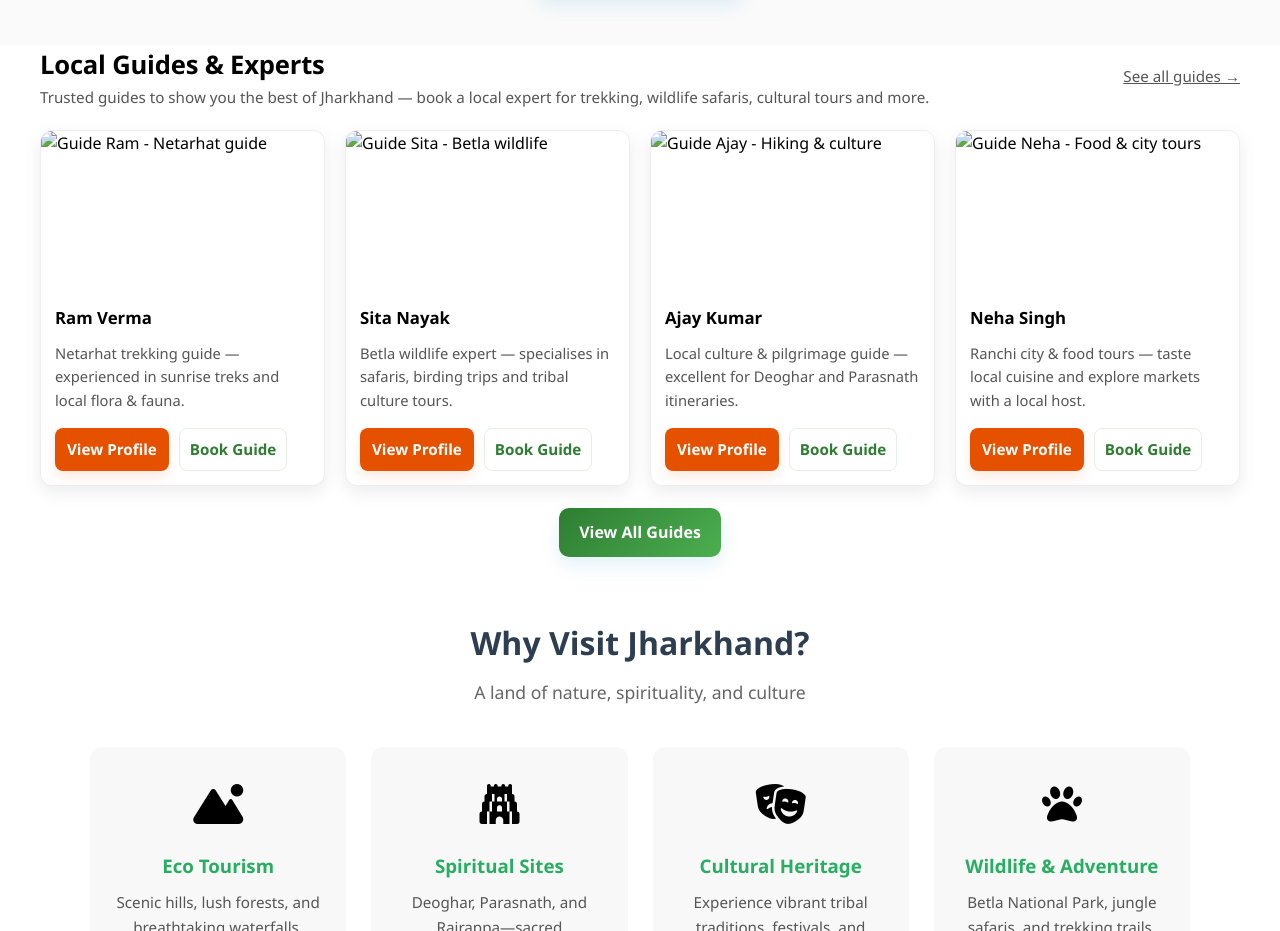
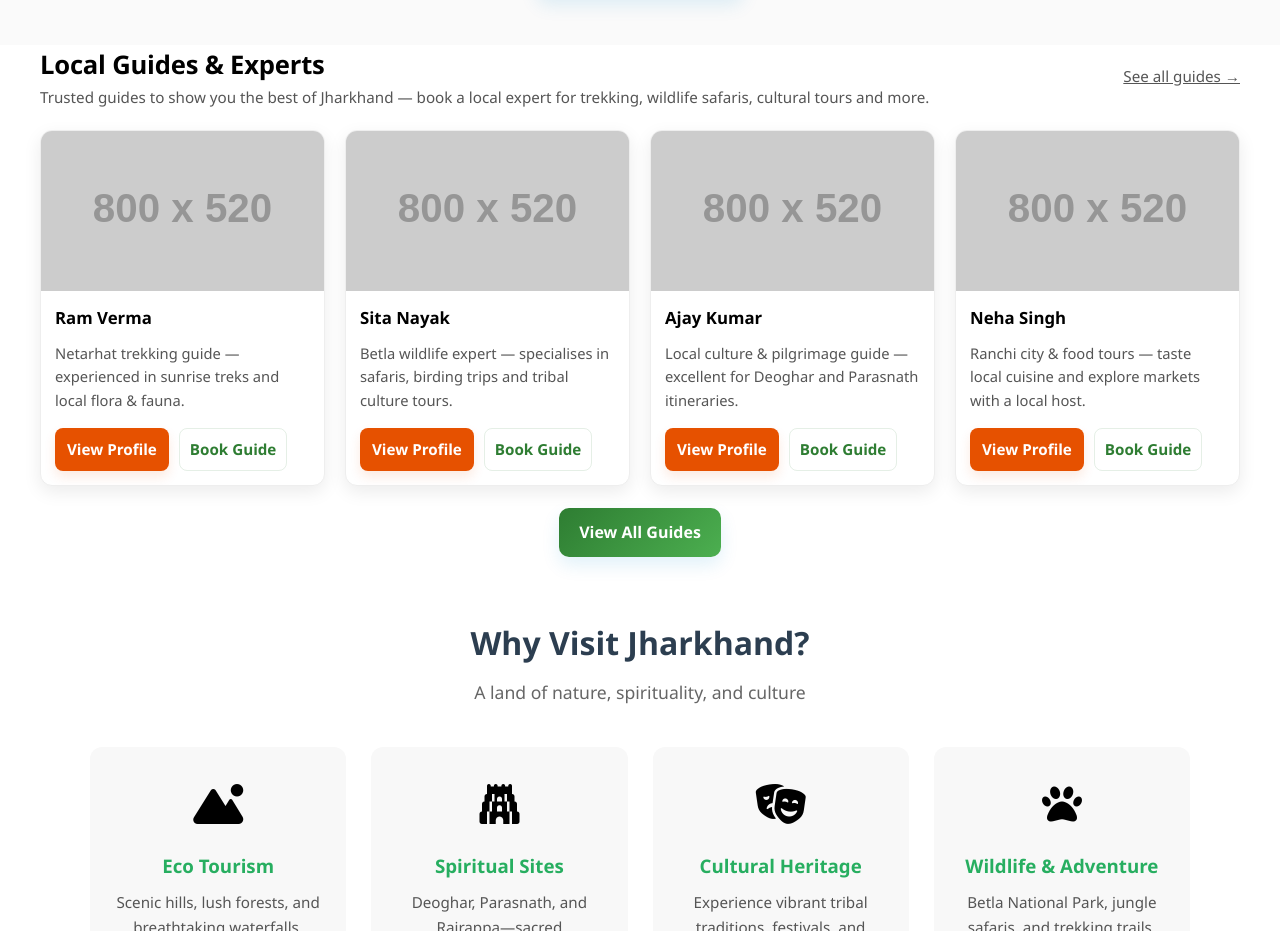
Before and after one commit to Jenisha06/Incredible_Jharkhand, a website: page index.html in a window 1280 px wide. Shown: the part 1740-2671 px from the top of the page. Drawn offline with Linux system fonts and the light colour scheme; placeholder pictures from the web are drawn by us.

Commit message:
Update index.html

```diff
--- a/index.html
+++ b/index.html
@@ -163,7 +163,7 @@
     </div>
   </section>
 
-  <!-- ======= NEW: Guides Section (matches attractions styling & format) ======= -->
+<!-- ======= Guides Section (logo-style images, no people) ======= -->
 <section class="guides" aria-labelledby="guides-heading">
   <div class="container">
     <div class="section-head">
@@ -179,7 +179,8 @@
     <div class="grid" role="list">
       <!-- Guide 1 -->
       <article class="card" role="listitem" aria-labelledby="guide1-name">
-          <img src="guide-ram.jpg" alt="Guide Ram - Netarhat guide" loading="lazy">
+        <!-- mountain-style logo -->
+        <img src="https://via.placeholder.com/800x520.png?text=Mountain+Logo&bg=ffffff&fg=2E8B57" alt="Guide mountain logo" loading="lazy">
         <div class="card-body">
           <h3 id="guide1-name" class="card-title">Ram Verma</h3>
           <p class="card-desc">Netarhat trekking guide — experienced in sunrise treks and local flora & fauna.</p>
@@ -192,7 +193,8 @@
 
       <!-- Guide 2 -->
       <article class="card" role="listitem" aria-labelledby="guide2-name">
-          <img src="guide_sita.jpg" alt="Guide Sita - Betla wildlife" loading="lazy">
+        <!-- leaf / eco logo -->
+        <img src="https://via.placeholder.com/800x520.png?text=Leaf+Logo&bg=ffffff&fg=10b981" alt="Guide leaf logo" loading="lazy">
         <div class="card-body">
           <h3 id="guide2-name" class="card-title">Sita Nayak</h3>
           <p class="card-desc">Betla wildlife expert — specialises in safaris, birding trips and tribal culture tours.</p>
@@ -205,7 +207,8 @@
 
       <!-- Guide 3 -->
       <article class="card" role="listitem" aria-labelledby="guide3-name">
-          <img src="guide_ajay.jpg" alt="Guide Ajay - Hiking & culture" loading="lazy">
+        <!-- compass / navigation logo -->
+        <img src="https://via.placeholder.com/800x520.png?text=Compass+Logo&bg=ffffff&fg=0f766e" alt="Guide compass logo" loading="lazy">
         <div class="card-body">
           <h3 id="guide3-name" class="card-title">Ajay Kumar</h3>
           <p class="card-desc">Local culture & pilgrimage guide — excellent for Deoghar and Parasnath itineraries.</p>
@@ -218,7 +221,8 @@
 
       <!-- Guide 4 -->
       <article class="card" role="listitem" aria-labelledby="guide4-name">
-          <img src="guide_neha.jpg" alt="Guide Neha - Food & city tours" loading="lazy">
+        <!-- badge / travel agency logo -->
+        <img src="https://via.placeholder.com/800x520.png?text=Badge+Logo&bg=ffffff&fg=2E8B57" alt="Guide badge logo" loading="lazy">
         <div class="card-body">
           <h3 id="guide4-name" class="card-title">Neha Singh</h3>
           <p class="card-desc">Ranchi city & food tours — taste local cuisine and explore markets with a local host.</p>
@@ -236,6 +240,7 @@
   </div>
 </section>
 <!-- ======= END Guides Section ======= -->
+
 
   <section class="why-jharkhand">
     <h2>Why Visit Jharkhand?</h2>
```
Lines whose indentation alone changed are shown as unchanged.
